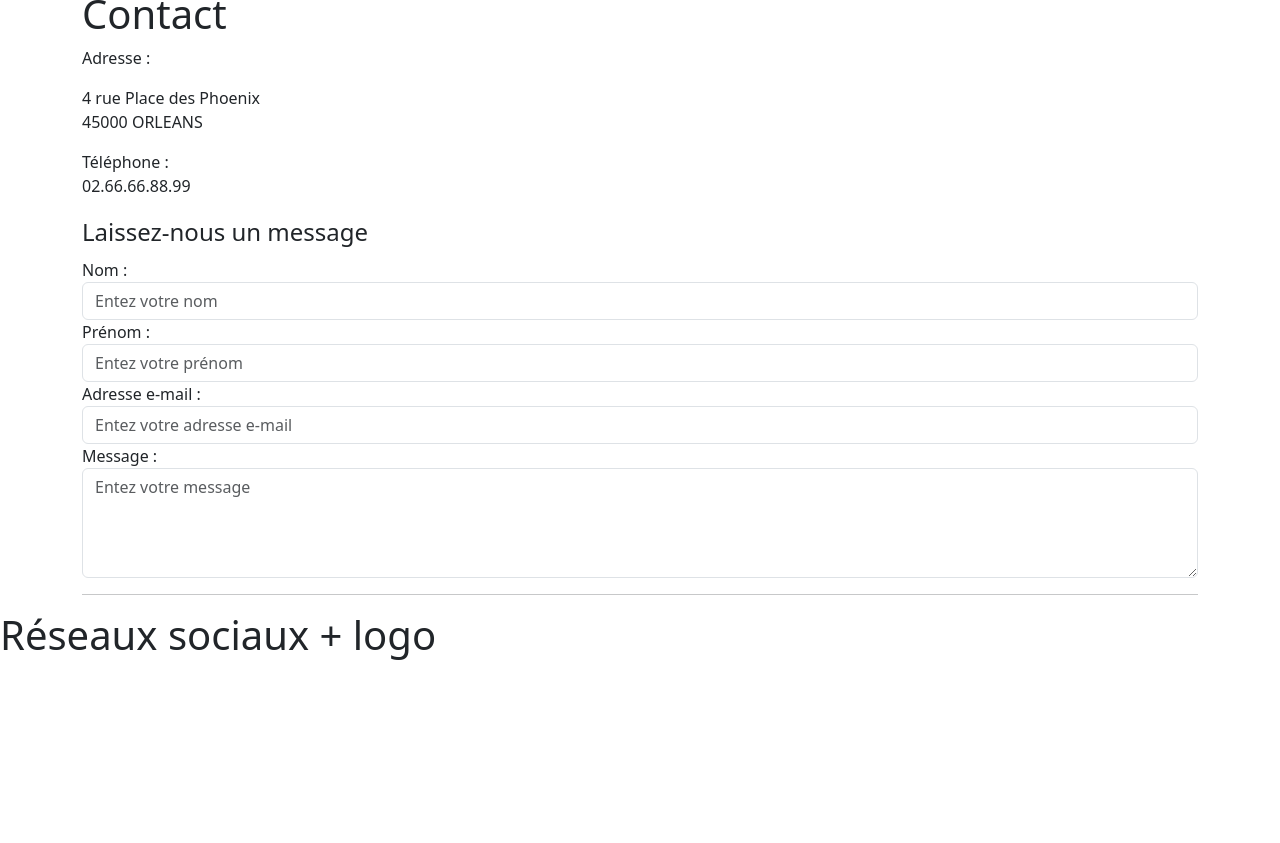
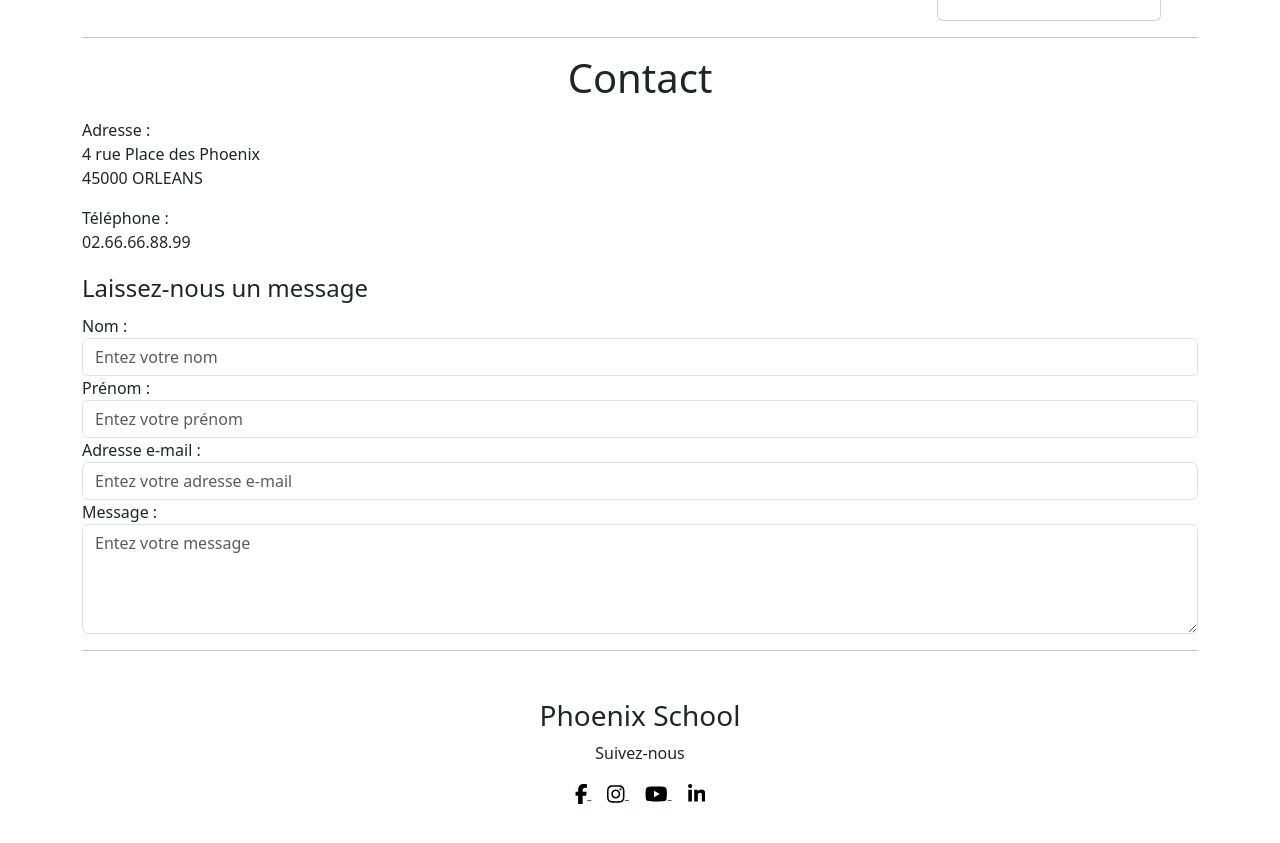
Before and after one commit to Maxime972/OrlinsPhoenixSchool, a plain HTML site: page index.html in a window 1280 px wide. Shown: the part 1457-2300 px from the top of the page. Before the commit the page ends 2124 px from the top, so only its background shows below. Drawn offline with Linux system fonts and the light colour scheme.

Commit message:
Ajout du footer

```diff
--- a/index.html
+++ b/index.html
@@ -64,9 +64,9 @@
 
         <!-- Présentation -->
 
-        <section id="presentation" class="row">
+        <section id="presentation" class="row my-3">
 
-            <h1>Présentation de l'école</h1>
+            <h1 class="text-center my-3">Présentation de l'école</h1>
             <p>Lorem ipsum dolor sit amet consectetur adipisicing elit. Earum quaerat inventore debitis hic deserunt
                 nihil nesciunt nostrum veritatis possimus quo adipisci vero natus at fuga, modi cum! Possimus, neque.
                 Iusto.</p>
@@ -118,7 +118,7 @@
         <!-- Les cours -->
 
         <section id="cours">
-            <h1>Les cours</h1>
+            <h1 class="text-center my-3">Les cours</h1>
 
             <div class="row">
                 <div class="col" id="defense">
@@ -162,14 +162,14 @@
         </section>
 
         <!-- Contact -->
-<hr>
+        <hr>
         <section id="contact">
-            <h1>Contact</h1>
-            <p>Adresse :</p>
-            <p>4 rue Place des Phoenix<br>
-            45000 ORLEANS</p>
+            <h1 class="text-center my-3">Contact</h1>
+            <p>Adresse :<br>
+                4 rue Place des Phoenix<br>
+                45000 ORLEANS</p>
             <p>Téléphone :<br>
-            02.66.66.88.99</p>
+                02.66.66.88.99</p>
 
             <form>
                 <fieldset>
@@ -188,7 +188,8 @@
                     </div>
                     <div class="form-group">
                         <label for="message">Message :</label>
-                        <textarea class="form-control" id="message" rows="4" placeholder="Entez votre message"></textarea>
+                        <textarea class="form-control" id="message" rows="4"
+                            placeholder="Entez votre message"></textarea>
                     </div>
                 </fieldset>
             </form>
@@ -200,9 +201,40 @@
 
     <!-- Footer -->
 
-    <footer>
-        <div>
-            <h1>Réseaux sociaux + logo</h1>
+    <footer class="my-5">
+        <div class="container">
+            <div>
+                <h3 class="text-center">Phoenix School</h3>
+                <p class="text-center">Suivez-nous</p>
+            </div>
+            <div class="row-fluid text-center">
+                <a class="mx-2" href="https://www.facebook.com" target="_blank">
+                    <svg xmlns="http://www.w3.org/2000/svg" height="20" class="iconFacebook"
+                        viewBox="0 0 320 512"><!--!Font Awesome Free 6.5.1 by @fontawesome - https://fontawesome.com License - https://fontawesome.com/license/free Copyright 2024 Fonticons, Inc.-->
+                        <path
+                            d="M80 299.3V512H196V299.3h86.5l18-97.8H196V166.9c0-51.7 20.3-71.5 72.7-71.5c16.3 0 29.4 .4 37 1.2V7.9C291.4 4 256.4 0 236.2 0C129.3 0 80 50.5 80 159.4v42.1H14v97.8H80z" />
+                    </svg>
+                </a>
+                <a class="mx-2" href="https://www.instagram.com" target="_blank">
+                    <svg xmlns="http://www.w3.org/2000/svg" height="20"                         viewBox="0 0 448 512"><!--!Font Awesome Free 6.5.1 by @fontawesome - https://fontawesome.com License - https://fontawesome.com/license/free Copyright 2024 Fonticons, Inc.-->
+                        <path
+                            d="M224.1 141c-63.6 0-114.9 51.3-114.9 114.9s51.3 114.9 114.9 114.9S339 319.5 339 255.9 287.7 141 224.1 141zm0 189.6c-41.1 0-74.7-33.5-74.7-74.7s33.5-74.7 74.7-74.7 74.7 33.5 74.7 74.7-33.6 74.7-74.7 74.7zm146.4-194.3c0 14.9-12 26.8-26.8 26.8-14.9 0-26.8-12-26.8-26.8s12-26.8 26.8-26.8 26.8 12 26.8 26.8zm76.1 27.2c-1.7-35.9-9.9-67.7-36.2-93.9-26.2-26.2-58-34.4-93.9-36.2-37-2.1-147.9-2.1-184.9 0-35.8 1.7-67.6 9.9-93.9 36.1s-34.4 58-36.2 93.9c-2.1 37-2.1 147.9 0 184.9 1.7 35.9 9.9 67.7 36.2 93.9s58 34.4 93.9 36.2c37 2.1 147.9 2.1 184.9 0 35.9-1.7 67.7-9.9 93.9-36.2 26.2-26.2 34.4-58 36.2-93.9 2.1-37 2.1-147.8 0-184.8zM398.8 388c-7.8 19.6-22.9 34.7-42.6 42.6-29.5 11.7-99.5 9-132.1 9s-102.7 2.6-132.1-9c-19.6-7.8-34.7-22.9-42.6-42.6-11.7-29.5-9-99.5-9-132.1s-2.6-102.7 9-132.1c7.8-19.6 22.9-34.7 42.6-42.6 29.5-11.7 99.5-9 132.1-9s102.7-2.6 132.1 9c19.6 7.8 34.7 22.9 42.6 42.6 11.7 29.5 9 99.5 9 132.1s2.7 102.7-9 132.1z" />
+                    </svg>
+                </a>
+                <a class="mx-2" href="https://www.youtube.com" target="_blank">
+                    <svg xmlns="http://www.w3.org/2000/svg" height="20"
+                        viewBox="0 0 576 512"><!--!Font Awesome Free 6.5.1 by @fontawesome - https://fontawesome.com License - https://fontawesome.com/license/free Copyright 2024 Fonticons, Inc.-->
+                        <path
+                            d="M549.7 124.1c-6.3-23.7-24.8-42.3-48.3-48.6C458.8 64 288 64 288 64S117.2 64 74.6 75.5c-23.5 6.3-42 24.9-48.3 48.6-11.4 42.9-11.4 132.3-11.4 132.3s0 89.4 11.4 132.3c6.3 23.7 24.8 41.5 48.3 47.8C117.2 448 288 448 288 448s170.8 0 213.4-11.5c23.5-6.3 42-24.2 48.3-47.8 11.4-42.9 11.4-132.3 11.4-132.3s0-89.4-11.4-132.3zm-317.5 213.5V175.2l142.7 81.2-142.7 81.2z" />
+                    </svg>
+                </a>
+                <a class="mx-2" href="https://fr.linkedin.com" target="_blank">
+                    <svg xmlns="http://www.w3.org/2000/svg" height="20"                         viewBox="0 0 448 512"><!--!Font Awesome Free 6.5.1 by @fontawesome - https://fontawesome.com License - https://fontawesome.com/license/free Copyright 2024 Fonticons, Inc.-->
+                        <path
+                            d="M100.3 448H7.4V148.9h92.9zM53.8 108.1C24.1 108.1 0 83.5 0 53.8a53.8 53.8 0 0 1 107.6 0c0 29.7-24.1 54.3-53.8 54.3zM447.9 448h-92.7V302.4c0-34.7-.7-79.2-48.3-79.2-48.3 0-55.7 37.7-55.7 76.7V448h-92.8V148.9h89.1v40.8h1.3c12.4-23.5 42.7-48.3 87.9-48.3 94 0 111.3 61.9 111.3 142.3V448z" />
+                    </svg>
+                </a>
+            </div>
         </div>
     </footer>
 
```
